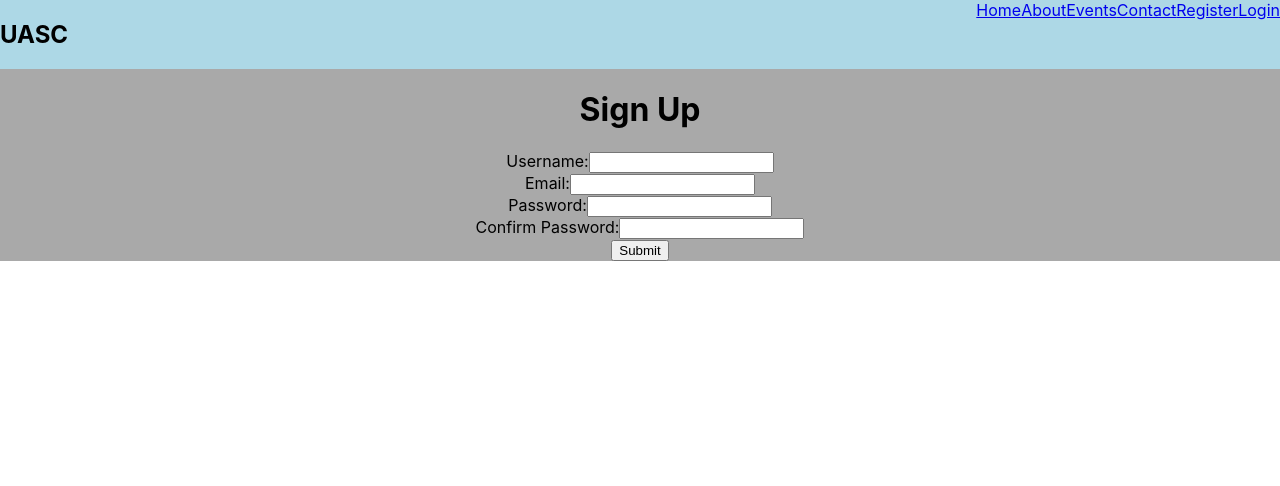
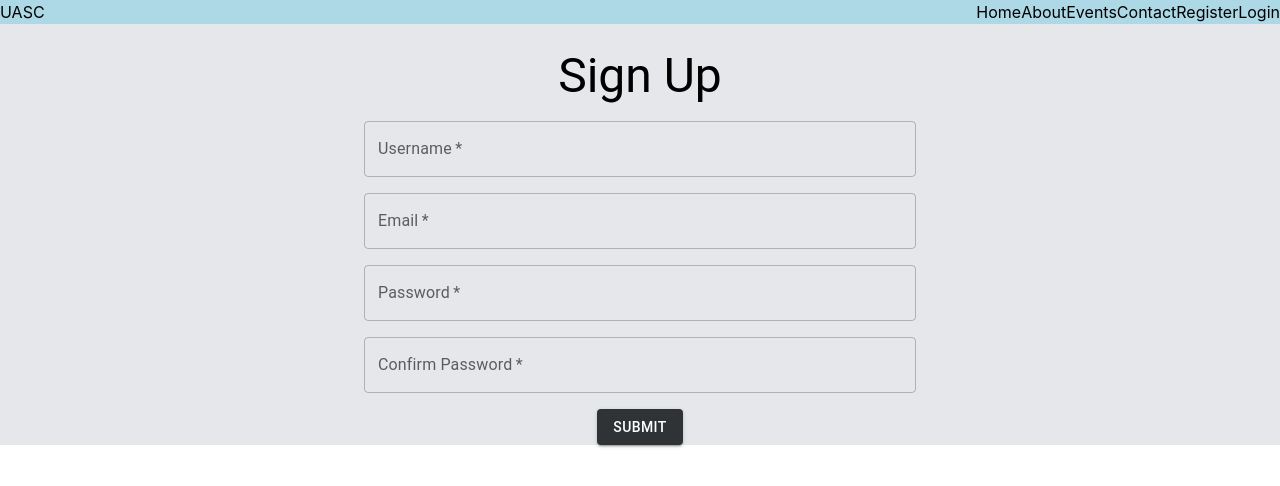
Before and after one commit to UoaWDCC/uasc-web, a React (Create React App) app in the folder frontend/: page /register in a window 1280 px wide. Shown: the top 486 px of the page. Built offline with nearby package versions, Linux system fonts and the light colour scheme.

Commit message:
adding styling

```diff
--- a/frontend/src/components/SignUpForm.js
+++ b/frontend/src/components/SignUpForm.js
@@ -3,6 +3,8 @@ import { getAuth, createUserWithEmailAndPassword } from '@firebase/auth';
 import { useNavigate } from 'react-router-dom';
 import { db } from '../firebase'; // Update the import path if necessary
 import { addDoc, collection } from '@firebase/firestore';
+import Button from '@mui/material/Button';
+import TextField from '@mui/material/TextField';
 
 const SignUpForm = () => {
   const [formState, setFormState] = useState({
@@ -48,33 +50,61 @@ const SignUpForm = () => {
     }));
   };
 
+  const textFieldStyle = {
+    marginBottom: '16px',
+    width: '100%',
+  };
+
   return (
     <form onSubmit={handleSubmit}>
-      <div>
-        <label htmlFor="username">Username:</label>
-        <input type="text" id="username" name="username" required onChange={handleChange} />
-      </div>
-      <div>
-        <label htmlFor="email">Email:</label>
-        <input type="email" id="email" name="email" required onChange={handleChange} />
-      </div>
-      <div>
-        <label htmlFor="password">Password:</label>
-        <input type="password" id="password" name="password" required onChange={handleChange} />
-      </div>
-      <div>
-        <label htmlFor="confirmPassword">Confirm Password:</label>
-        <input
-          type="password"
-          id="confirmPassword"
-          name="confirmPassword"
+      <div style={textFieldStyle}>
+        <TextField
+          id="username"
+          label="Username"
+          variant="outlined"
           required
           onChange={handleChange}
+          style={{ width: '100%' }}
         />
       </div>
-      <button type="submit">Submit</button>
+      <div style={textFieldStyle}>
+        <TextField
+          id="email"
+          label="Email"
+          variant="outlined"
+          type="email"
+          required
+          onChange={handleChange}
+          style={{ width: '100%' }}
+        />
+      </div>
+      <div style={textFieldStyle}>
+        <TextField
+          id="password"
+          label="Password"
+          variant="outlined"
+          type="password"
+          required
+          onChange={handleChange}
+          style={{ width: '100%' }}
+        />
+      </div>
+      <div style={textFieldStyle}>
+        <TextField
+          id="confirmPassword"
+          label="Confirm Password"
+          variant="outlined"
+          type="password"
+          required
+          onChange={handleChange}
+          style={{ width: '100%' }}
+        />
+      </div>
+      <Button variant="contained" type="submit">
+        Submit
+      </Button>
     </form>
   );
-};
+}
 
 export default SignUpForm;
--- a/frontend/src/index.css
+++ b/frontend/src/index.css
@@ -1,3 +1,7 @@
+@tailwind base;
+@tailwind components;
+@tailwind utilities;
+
 body {
   margin: 0;
   font-family: -apple-system, BlinkMacSystemFont, 'Segoe UI', 'Roboto', 'Oxygen',
--- a/frontend/src/pages/Register.js
+++ b/frontend/src/pages/Register.js
@@ -1,11 +1,20 @@
 import React from 'react';
 import SignUpForm from '../components/SignUpForm';
+import Typography from '@mui/material/Typography';
+import Container from '@mui/material/Container';
+import Box from '@mui/material/Box';
 
 const Register = () => {
   return (
-    <div>
-      <h1>Sign Up</h1>
-      <SignUpForm />
+    <div className='bg-gray-200'>
+      <Container maxWidth="sm">
+        <Box sx={{ textAlign: 'center', pt: 3 }}>
+          <Typography variant="h3" component="h1" gutterBottom>
+            Sign Up
+          </Typography>
+        </Box>
+        <SignUpForm />
+      </Container>
     </div>
   );
 };
--- /dev/null
+++ b/frontend/tailwind.config.js
@@ -0,0 +1,10 @@
+/** @type {import('tailwindcss').Config} */
+module.exports = {
+  content: [
+    "./src/**/*.{js,jsx,ts,tsx}",
+  ],
+  theme: {
+    extend: {},
+  },
+  plugins: [],
+}
```
